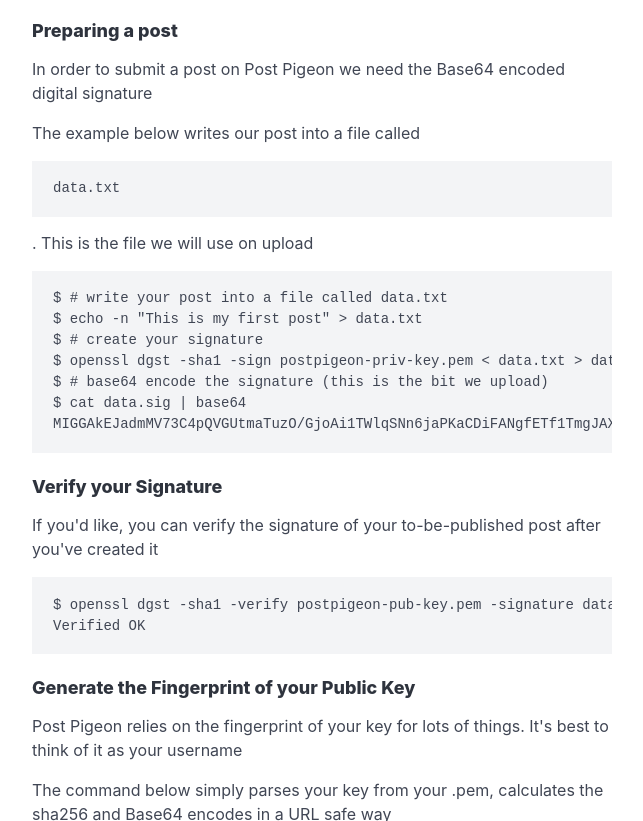
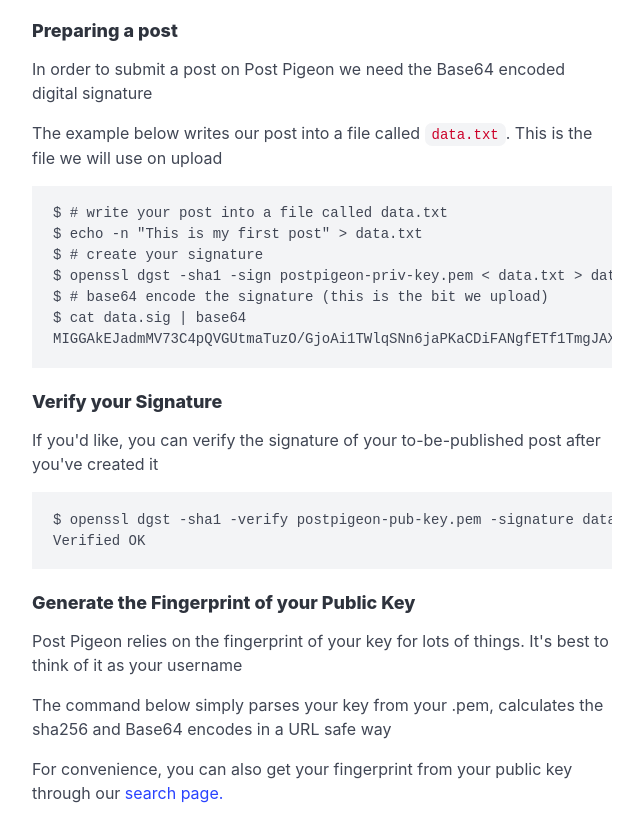
Before and after one commit to jtanza/post-pigeon, a plain HTML site: page public/index.html in a window 1280 px wide. Shown: the part 1748-2569 px from the top of the page, without its empty margins (318-961 px from the left). Drawn offline with Linux system fonts and the light colour scheme.

Commit message:
Update docs

```diff
--- a/public/index.html
+++ b/public/index.html
@@ -58,7 +58,7 @@
                 <div id="command_prepare_post">
                     <h5>Preparing a post</h5>
                     <p>In order to submit a post on Post Pigeon we need the Base64 encoded digital signature</p>
-                    <p>The example below writes our post into a file called <pre>data.txt</pre>. This is the file we will use on upload</p>
+                    <p>The example below writes our post into a file called <code>data.txt</code>. This is the file we will use on upload</p>
                     <pre>$ # write your post into a file called data.txt&#13;&#10;$ echo -n "This is my first post" > data.txt&#13;&#10;$ # create your signature&#13;&#10;$ openssl dgst -sha1 -sign postpigeon-priv-key.pem < data.txt > data.sig&#13;&#10;$ # base64 encode the signature (this is the bit we upload)&#13;&#10;$ cat data.sig | base64&#13;&#10;MIGGAkEJadmMV73C4pQVGUtmaTuzO/GjoAi1TWlqSNn6jaPKaCDiFANgfETf1TmgJAXDNhaWk00bgJBJqQji4QiyWo2ij9/P+Fc0PIXy1ymYScN0ZbX1YyMMQv+63C8UZIAnNZ6ZKgskOQD7JgImp4R3OPI6wGBt83DmtQ=</pre>
                 </div>
                 <br>
```
